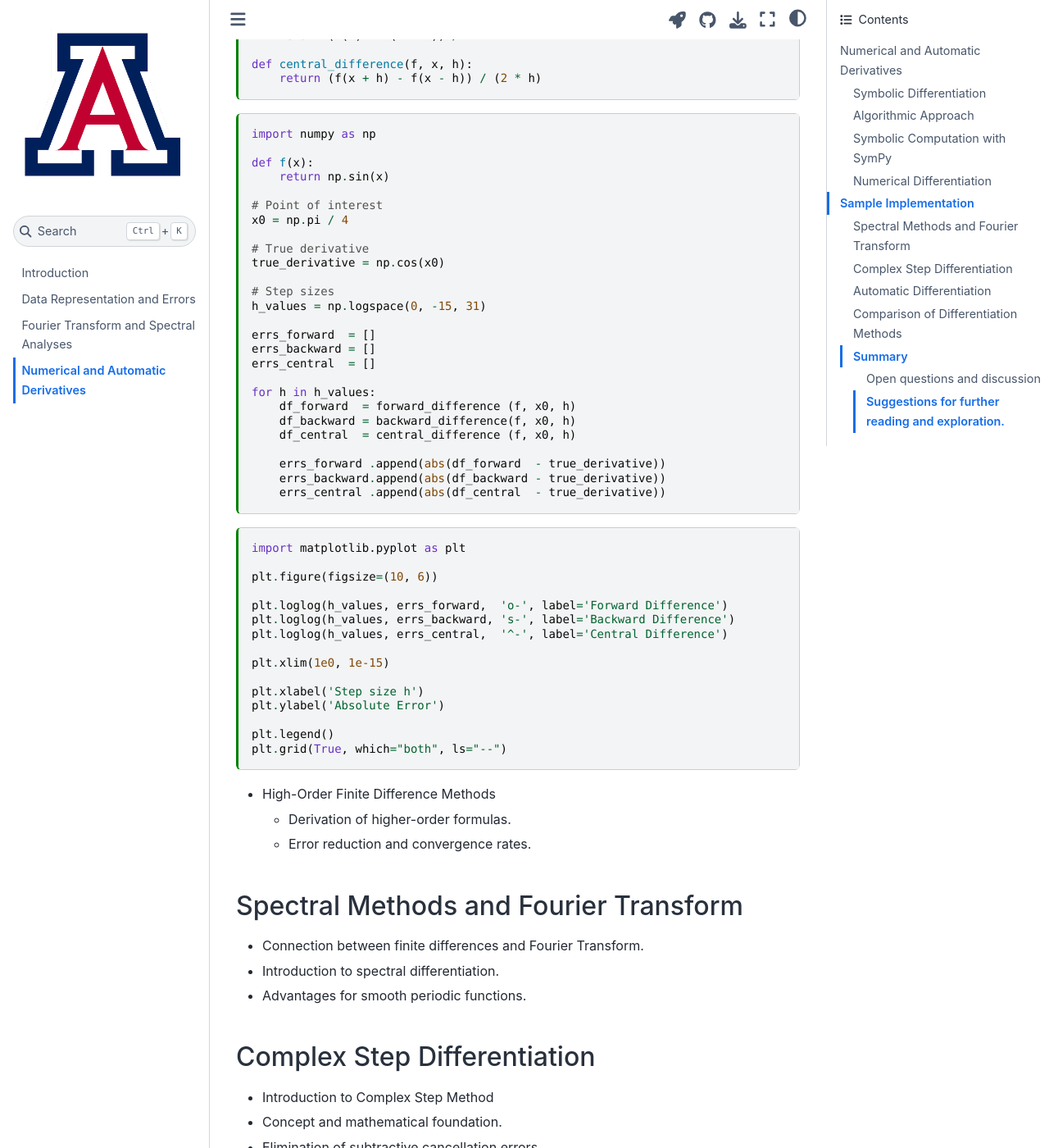
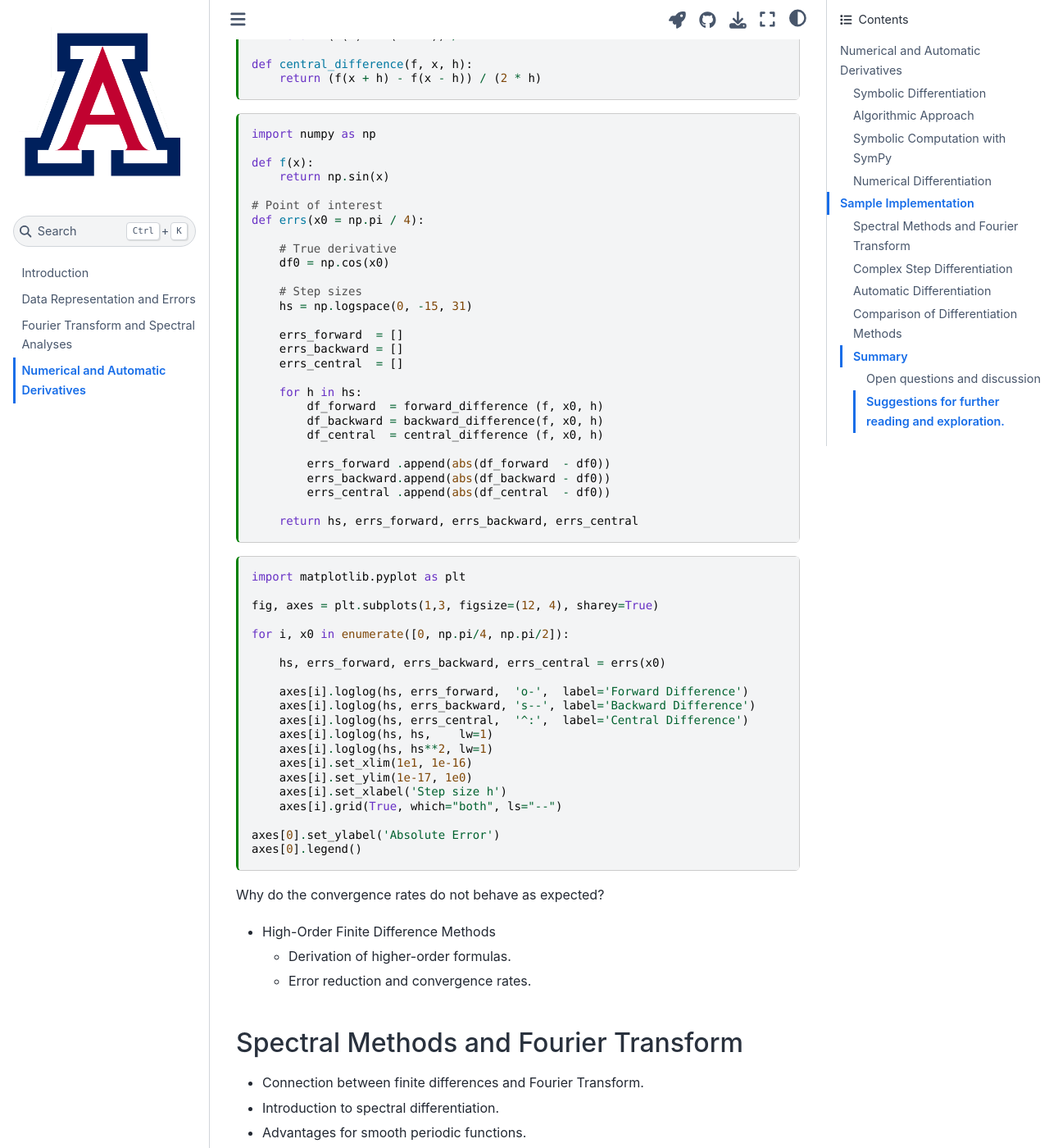
Before and after one commit to ua-2024q3-astr513/astr513, a Jupyter Book: the page built from docs/derive.md, in a window 1280 px wide and 1400 px high, scrolled down 5745 px. Shown: the whole window at 82% size. Built offline with Jupyter Book 1.0.4 settings and Sphinx 7.4.7 and the Sphinx Book theme 1.1.4, drawn with Linux system fonts in a browser that asks for light colours.

Commit message:
Show when the formal convergence rates break down

````diff
--- a/docs/derive.md
+++ b/docs/derive.md
@@ -201,45 +201,54 @@ def f(x):
     return np.sin(x)
 
 # Point of interest
-x0 = np.pi / 4
+def errs(x0 = np.pi / 4):
 
-# True derivative
-true_derivative = np.cos(x0)
+    # True derivative
+    df0 = np.cos(x0)
 
-# Step sizes
-h_values = np.logspace(0, -15, 31)
+    # Step sizes
+    hs = np.logspace(0, -15, 31)
 
-errs_forward  = []
-errs_backward = []
-errs_central  = []
+    errs_forward  = []
+    errs_backward = []
+    errs_central  = []
 
-for h in h_values:
-    df_forward  = forward_difference (f, x0, h)
-    df_backward = backward_difference(f, x0, h)
-    df_central  = central_difference (f, x0, h)
+    for h in hs:
+        df_forward  = forward_difference (f, x0, h)
+        df_backward = backward_difference(f, x0, h)
+        df_central  = central_difference (f, x0, h)
 
-    errs_forward .append(abs(df_forward  - true_derivative))
-    errs_backward.append(abs(df_backward - true_derivative))
-    errs_central .append(abs(df_central  - true_derivative))
+        errs_forward .append(abs(df_forward  - df0))
+        errs_backward.append(abs(df_backward - df0))
+        errs_central .append(abs(df_central  - df0))
+
+    return hs, errs_forward, errs_backward, errs_central
 ```
 
 ```{code-cell} ipython3
 import matplotlib.pyplot as plt
 
-plt.figure(figsize=(10, 6))
+fig, axes = plt.subplots(1,3, figsize=(12, 4), sharey=True)
 
-plt.loglog(h_values, errs_forward,  'o-', label='Forward Difference')
-plt.loglog(h_values, errs_backward, 's-', label='Backward Difference')
-plt.loglog(h_values, errs_central,  '^-', label='Central Difference')
+for i, x0 in enumerate([0, np.pi/4, np.pi/2]):
 
-plt.xlim(1e0, 1e-15)
+    hs, errs_forward, errs_backward, errs_central = errs(x0)
 
-plt.xlabel('Step size h')
-plt.ylabel('Absolute Error')
+    axes[i].loglog(hs, errs_forward,  'o-',  label='Forward Difference')
+    axes[i].loglog(hs, errs_backward, 's--', label='Backward Difference')
+    axes[i].loglog(hs, errs_central,  '^:',  label='Central Difference')
+    axes[i].loglog(hs, hs,    lw=1)
+    axes[i].loglog(hs, hs**2, lw=1)
+    axes[i].set_xlim(1e1, 1e-16)
+    axes[i].set_ylim(1e-17, 1e0)
+    axes[i].set_xlabel('Step size h')
+    axes[i].grid(True, which="both", ls="--")
 
-plt.legend()
-plt.grid(True, which="both", ls="--")
+axes[0].set_ylabel('Absolute Error')
+axes[0].legend()
 ```
+
+Why do the convergence rates do not behave as expected?
 
 +++ {"jp-MarkdownHeadingCollapsed": true}
 
````
